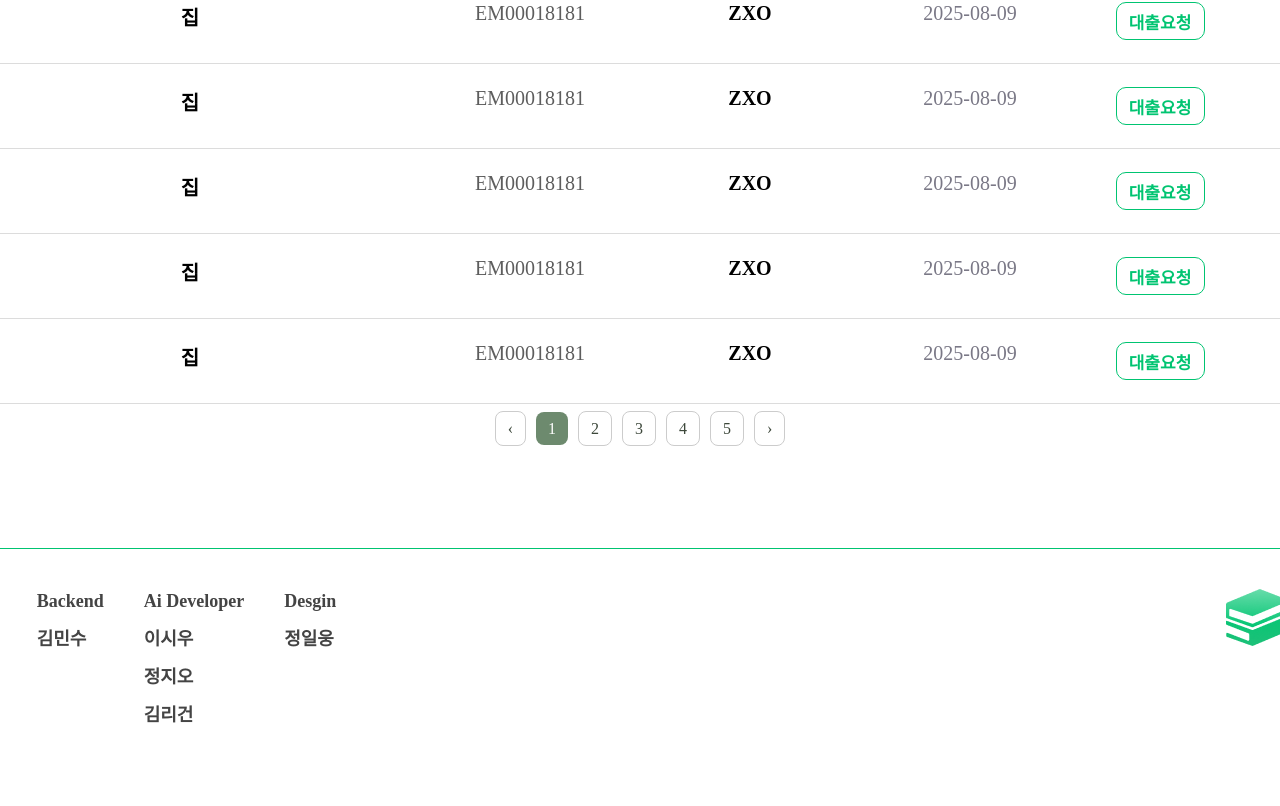
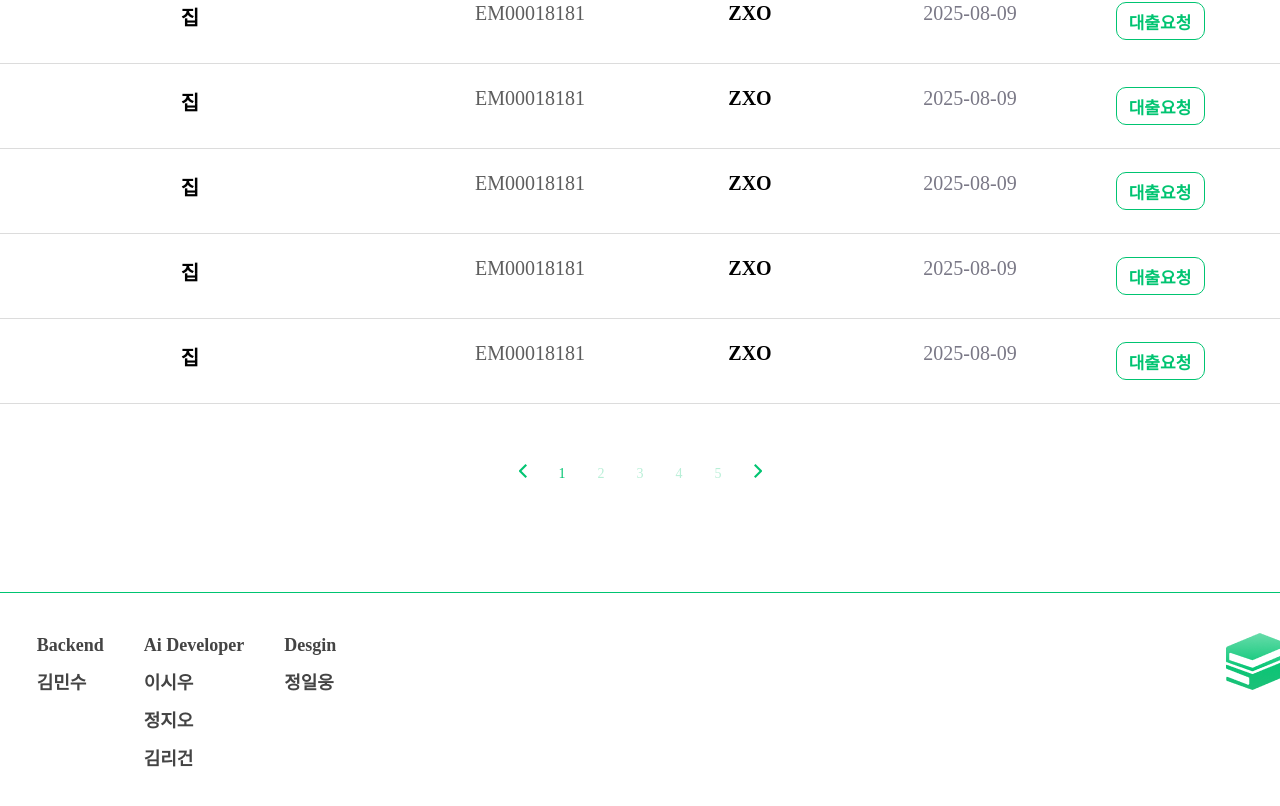
Before and after one commit to plain-bookshelf/bookShelf-FE, a React (Vite) app: page /allow in a window 1280 px wide. Shown: the part 1126-1932 px from the top of the page. Before the commit the page ends 1894 px from the top, so only its background shows below. Built offline with nearby package versions, Linux system fonts and the light colour scheme.

Commit message:
스타일 변경
-페이지 네이션 스타일 변경

```diff
--- a/src/components/pagination/PaginationBar.css
+++ b/src/components/pagination/PaginationBar.css
@@ -3,22 +3,19 @@
   justify-content: center;
   list-style: none;
   padding: 0;
-}
-
-.page-item {
-  margin: 0 5px;
+  margin-top: 60px;
+  gap: 32px;
 }
 
 .page-link {
-  color: #3d483b;
-  padding: 8px 12px;
-  border: 1px solid #ccc;
-  border-radius: 8px;
+  cursor: pointer;
+  color: rgba(0, 196, 113, 0.28);
+  font-size: 14px;
+  font-weight: 500;
   text-decoration: none;
 }
 
 .page-item.active .page-link {
-  background-color: #6d8a6e;
-  color: white;
+  color: #00C471;
   border: none;
 }
--- a/src/components/pagination/PaginationBar.tsx
+++ b/src/components/pagination/PaginationBar.tsx
@@ -2,6 +2,8 @@ import { useContext, useEffect, useState } from "react";
 import ReactPaginate from "react-paginate";
 import { ManagementContext } from "../contexts/ManagementContext";
 import "./PaginationBar.css";
+import paginationArrow from "../../assets/paginationArrow.png"
+import { Route } from "react-router-dom";
 
 export default function PaginationBar() {
   const [currentPage, setCurrentPage] = useState(0);
@@ -22,8 +24,8 @@ export default function PaginationBar() {
 
   return(
       <ReactPaginate
-        previousLabel={"‹"}
-        nextLabel={"›"}
+        previousLabel={<img src={paginationArrow} />}
+        nextLabel={<img src={paginationArrow} style={{rotate: "180deg"}} />}
         breakLabel={"..."}
         pageCount={pageCount}
         marginPagesDisplayed={2}
```
Also changed, not shown: src/assets/paginationArrow.png (added).
